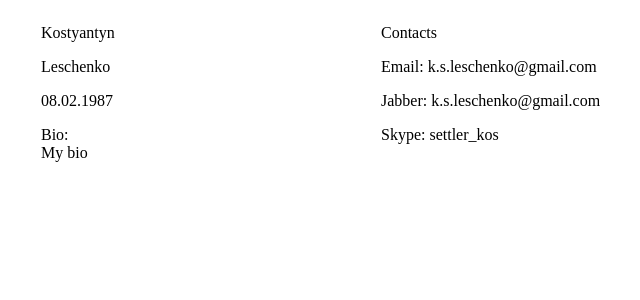
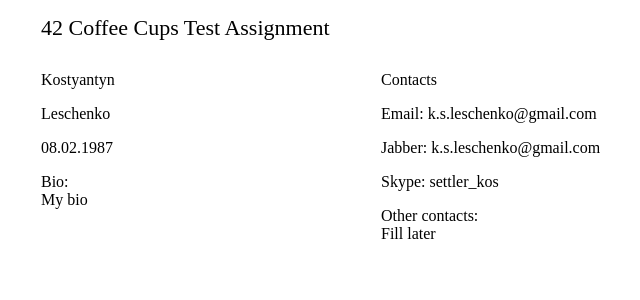
Before and after one commit to kleschenko/django-test2, a Django app: page / in a window 1280 px wide. Shown: the top 300 px of the page, without its empty margins (279-919 px from the left). Run offline with Django 3.2, Linux system fonts and the light colour scheme; data comes from the database, SQL or seed files in the repository.

Commit message:
ticket:1 fixed fixtures and changed base template

```diff
--- a/apps/contacts/fixtures/initial_data.json
+++ b/apps/contacts/fixtures/initial_data.json
@@ -1 +1 @@
-[{"pk": 1, "model": "contacts.person", "fields": {"bio": "My bio", "surname": "Leschenko", "name": "Kostyantyn", "other_contacts": "", "skype": "settler_kos", "birth_date": "1987-08-02", "jabber": "k.s.leschenko@gmail.com", "email": "k.s.leschenko@gmail.com"}}]
+[{"pk": 1, "model": "contacts.person", "fields": {"bio": "My bio", "surname": "Leschenko", "name": "Kostyantyn", "other_contacts": "Fill later", "skype": "settler_kos", "birth_date": "1987-08-02", "jabber": "k.s.leschenko@gmail.com", "email": "k.s.leschenko@gmail.com"}}]
--- a/templates/base.html
+++ b/templates/base.html
@@ -4,6 +4,7 @@
     <meta charset="utf-8">
     <title>{% block title %}Title{% endblock %}</title>
     <style type="text/css">
+        h1 { font: 22px normal; }
         .container { margin:auto; width:640px; }
         .contacts { float:right; width:300px; margin:0px; }
         .info { position:absolute; }
@@ -12,6 +13,7 @@
 
   <body>
     <div class="container">
+      <h1>42 Coffee Cups Test Assignment</h1>
       {% block content %}
       {% endblock %}
     </div>
```
